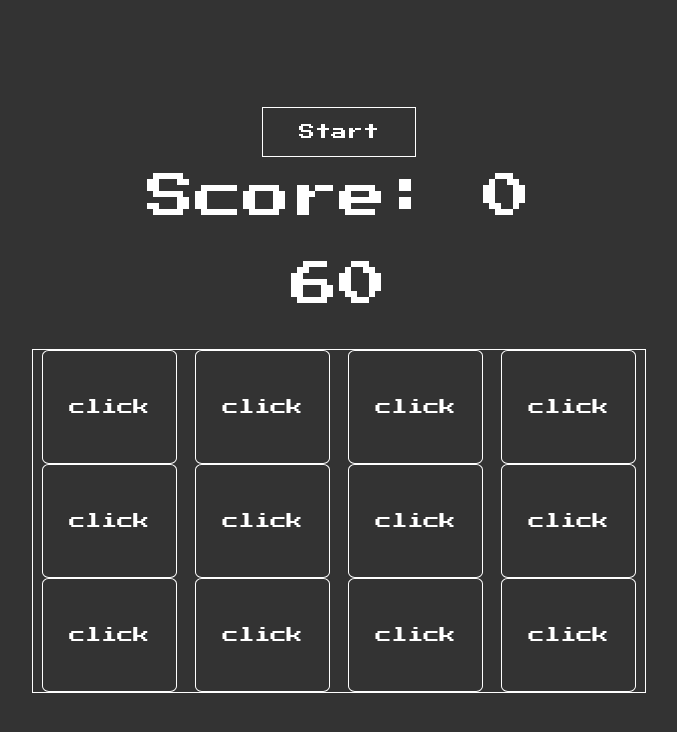
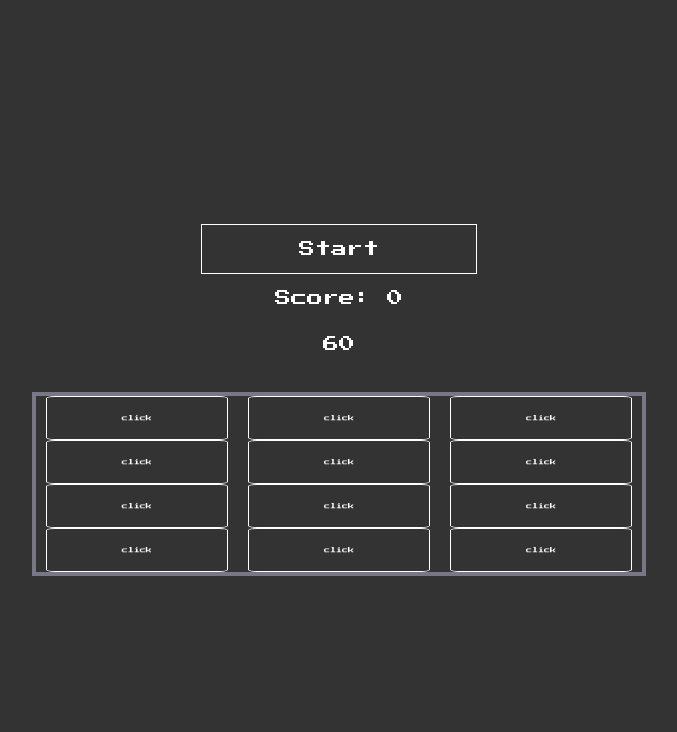
Before and after one commit to Upshur06/Ahack_A_Mole_Game, a plain HTML site: page index.html in a window 1280 px wide. Shown: the whole page, without its empty margins (301-978 px from the left). Drawn offline with Linux system fonts and the light colour scheme.

Commit message:
css media sizes

```diff
--- a/style.css
+++ b/style.css
@@ -31,14 +31,14 @@ main {
     display: flex;
     flex-wrap: wrap;
     width: 60%;
-    height: 40%;
-    border: 1px solid white;
+    height: 70%;
+    border: 4px solid rgb(119, 119, 133);
     margin: auto;
 }
 
 .box{
-    width: 22%;
-    height: 30%;
+    width: 30%;
+    height: 90%;
     border: 1px solid white;
     border-radius: 5%;
     margin: auto;
@@ -54,7 +54,7 @@ main {
 .score-board{
     font-size: 3rem;
     text-align: center;
-    margin-bottom: 40px;
+    margin-bottom: 30px;
 }
 
 .time{
@@ -66,13 +66,13 @@ main {
 .start-button{
     margin-bottom: 1rem;
     border: 1px solid white;
-    width: 15%;
+    width: 13%;
     margin: auto auto 1rem auto;
     text-align: center;
     padding: 1rem;
     cursor: pointer;
     transition-property: background, color;
-    transition-duration: .5s;
+    transition-duration: .3s;
     transition-timing-function: ease-in-out;
 }
 
@@ -80,3 +80,36 @@ main {
     background-color: white;
     color: #333;
 }
+
+@media only screen and (max-width: 310px){
+    .box-container{
+        font-size: 6px;
+        margin: auto;
+    }
+    .score-board{
+        font-size: 1rem;
+        text-align: center;
+    }
+    .time{
+        font-size: 1rem;
+        text-align: center;
+    }
+}
+
+@media only screen and (max-width: 5000px){
+    .box-container{
+        font-size: 6px;
+        margin: auto;
+    }
+    .score-board{
+        font-size: 1rem;
+        text-align: center;
+    }
+    .time{
+        font-size: 1rem;
+        text-align: center;
+    }
+    .start-button{
+        width: 27%;
+    }
+}
```
